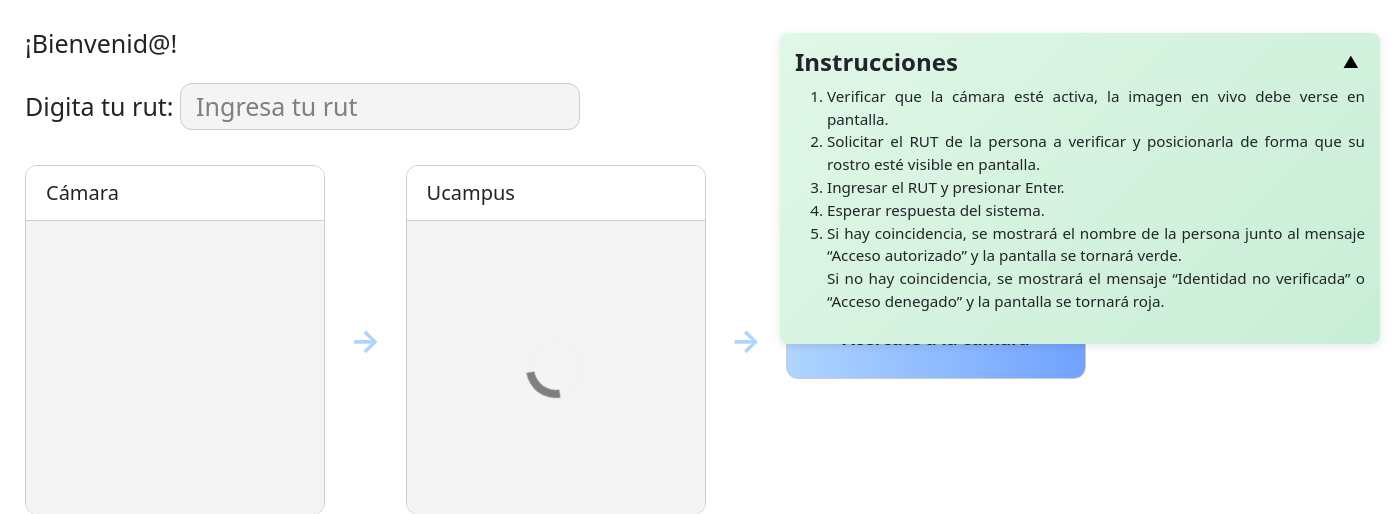
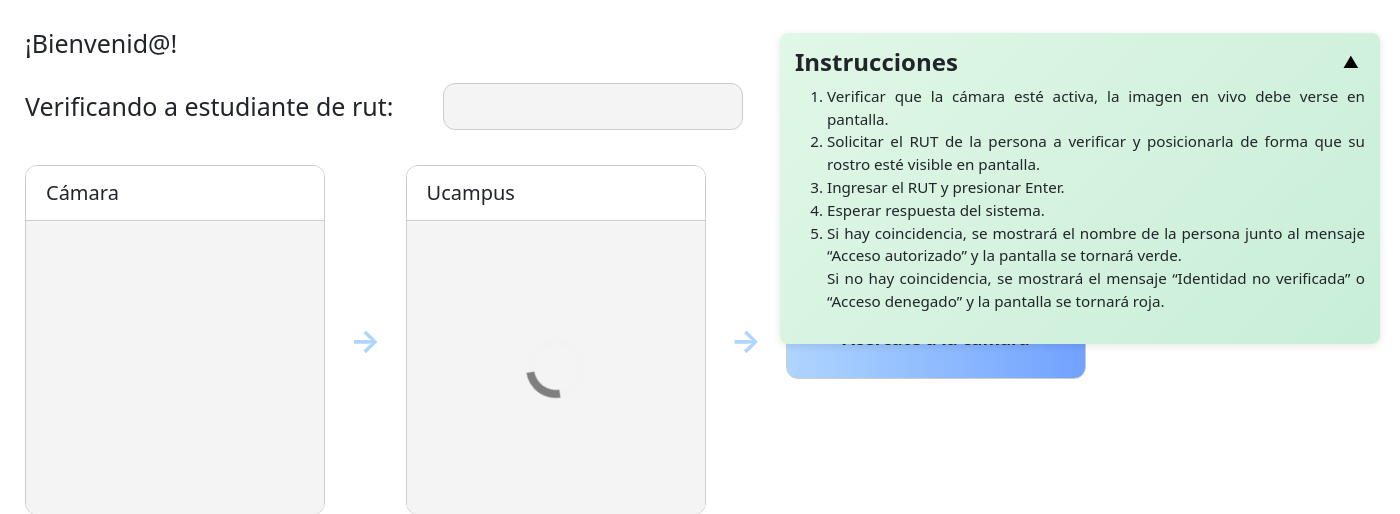
Before and after one commit to patricioespinozaa/FaceGate, a Flask app: page /facegate/app-front/ in a window 1400 px wide. Shown: the part 67-581 px from the top of the page. Run offline with Flask 3, Linux system fonts and the light colour scheme.

Commit message:
STYLE: cambiar texto al adecuado y cambiar input a disabled

```diff
--- a/app-front/templates/index.html
+++ b/app-front/templates/index.html
@@ -7,8 +7,8 @@
     <div class="input-group-custom">
         <!--Rut input-->
         <div>
-            <label for="rut">Digita tu rut:</label>
-            <input type="text" id="rut" placeholder="Ingresa tu rut">
+            <label for="rut" style="margin-right: 43px;">Verificando a estudiante de rut:</label>
+            <input type="text" id="rut" style="width: 300px" readonly>
         </div>
     </div>
 </div>
```
Also changed, not shown: app-front/static/img/20823416-1.jpeg (added), app-front/static/img/20975096-1.jpeg (added), app-front/static/img/21326163-0.jpeg (added), app-front/static/img/24755772-5.jpeg (added).
